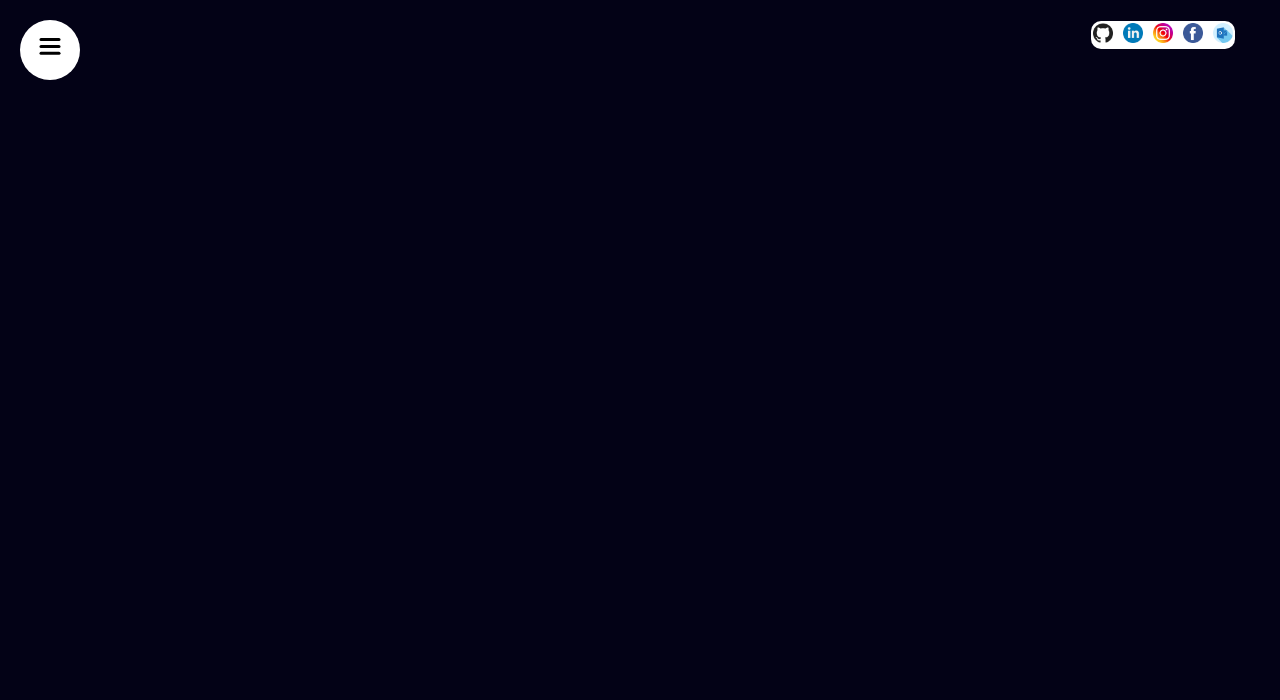
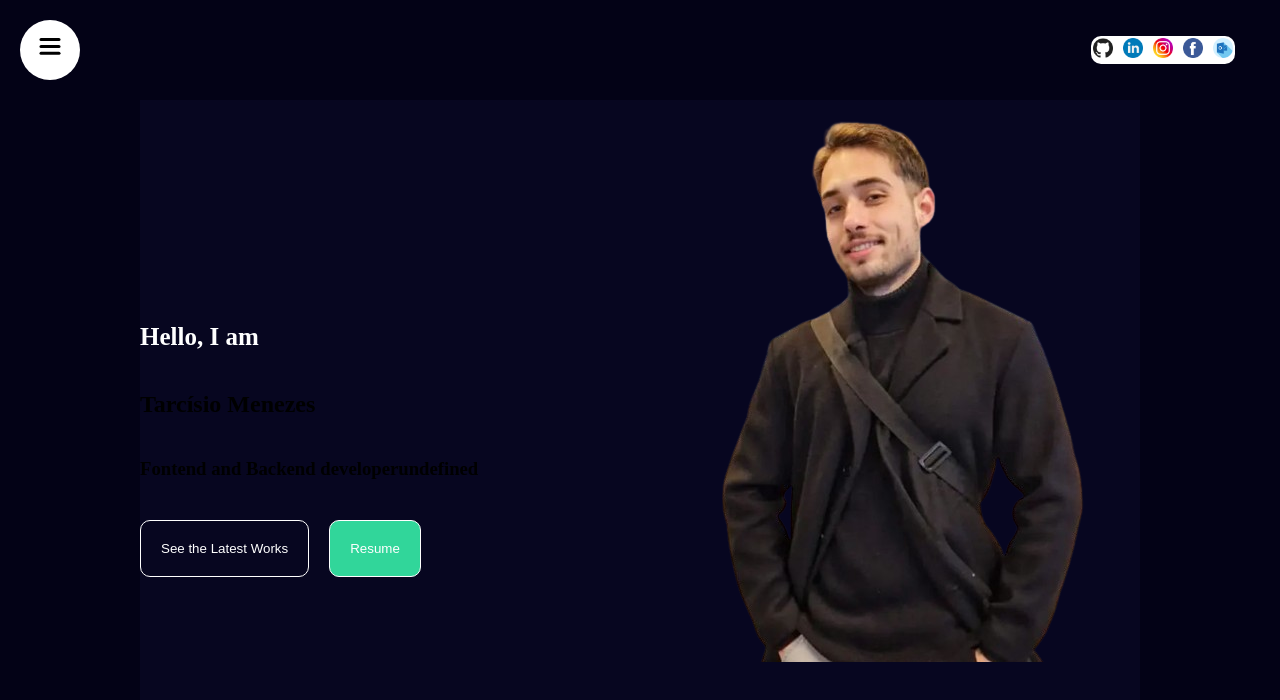
Before and after one commit to tarcisiomenezes2023/my-portfoliov2, a React (Vite) app in the folder portfolio-v2/: page / in a window 1280 px wide. Shown: the top 700 px of the page. Built offline with nearby package versions, Linux system fonts and the light colour scheme.

Commit message:
Hero section desine almost done

```diff
--- a/portfolio-v2/src/components/Hero.jsx
+++ b/portfolio-v2/src/components/Hero.jsx
@@ -1,13 +1,29 @@
-import Navbar from "./Navbar"
+import Navbar from "./Navbar";
+import Typewriter from "./Typewriter";
+import "./Hero.scss";
 
 const Hero = () => {
+  return (
+    <>
+      <Navbar />
+      <div className="hero">
+        <div className="wrapper">
+          <div className="textContainer">
+            <h2>Hello, I am</h2>
+            <h1>Tarcísio Menezes</h1>
+            <h3><Typewriter text="Frontend and Backend developer" /></h3>
+            <div className="buttons">
+              <button>See the Latest Works</button>
+              <button className="resume">Resume</button>
+            </div>
+          </div>
+          <div className="imageContainer">
+            <img src="/img/hero.png" alt="Hero Image" />
+          </div>
+        </div>
+      </div>
+    </>
+  );
+};
 
-  return (
-    <div>
-      <Navbar />
-    </div>
-
-  )
-}
-
-export default Hero
+export default Hero;
--- a/portfolio-v2/src/components/Hero.scss
+++ b/portfolio-v2/src/components/Hero.scss
@@ -0,0 +1,61 @@
+.hero {
+    height: calc(100vh - 100px);
+    overflow: hidden;
+    background-color: rgb(7, 6, 32);
+    position: relative;
+    max-width: 1000px;
+    margin: auto;
+
+    .wrapper {
+        max-width: 1366px;
+        height: 100%;
+        margin: auto;
+
+        .textContainer {
+            height: 100%;
+            display: flex;
+            flex-direction: column;
+            justify-content: center;
+            gap: 40px;
+
+            h2 {
+                font-size: 25px;
+                color: white;
+
+                h1 {
+                    color: rgb(67, 236, 174);
+                    font-size: 40px;
+                    font-weight: bolder;
+                }
+            }
+
+            .buttons {
+                button {
+                    padding: 20px;
+                    border: 1px solid white;
+                    border-radius: 10px;
+                    background-color: transparent;
+                    color: white;
+                    margin-right: 20px;
+                    cursor: pointer;
+                    font-weight: 300;
+                }
+                .resume {
+                    background-color: rgb(49, 214, 154);
+                    font-weight: 500;
+                }
+            }
+
+            img {
+                width: 50px;
+            }
+        }
+    }
+
+    .imageContainer {
+        height: 100%;
+        position: absolute;
+        top: 0;
+        right: 0;
+    }
+}
--- a/portfolio-v2/src/components/Navbar.scss
+++ b/portfolio-v2/src/components/Navbar.scss
@@ -1,5 +1,5 @@
 .navbar {
-    height: 70px;
+    height: 100px;
 
     .wrapper {
         max-width: 1200px;
--- /dev/null
+++ b/portfolio-v2/src/components/Typewriter.jsx
@@ -0,0 +1,37 @@
+import { useEffect, useState } from 'react';
+import { motion } from 'framer-motion';
+import PropTypes from 'prop-types';
+
+const Typewriter = ({ text }) => {
+  const [displayedText, setDisplayedText] = useState('');
+
+  useEffect(() => {
+    let index = 0;
+    const interval = setInterval(() => {
+      setDisplayedText((prev) => prev + text[index]);
+      index++;
+      if (index === text.length) {
+        clearInterval(interval);
+      }
+    }, 100);
+
+    return () => clearInterval(interval);
+  }, [text]);
+
+  return (
+    <motion.span
+      initial={{ opacity: 0 }}
+      animate={{ opacity: 1 }}
+      transition={{ duration: 0.5 }}
+    >
+      {displayedText}
+    </motion.span>
+  );
+};
+
+// Adicionando validação de props com PropTypes
+Typewriter.propTypes = {
+  text: PropTypes.string.isRequired,
+};
+
+export default Typewriter;
--- a/portfolio-v2/src/components/siderbar/Sidebar.scss
+++ b/portfolio-v2/src/components/siderbar/Sidebar.scss
@@ -9,6 +9,7 @@
     justify-content: center;
     background-color: white;
     color: black;
+    z-index: 1;
 
     .bg {
         position: absolute;
@@ -36,7 +37,7 @@
                 transition: 0.2s;
 
                 &:hover {
-                    color: rgb(56, 56, 214);
+                    color: rgb(49, 214, 154);
                 }
             }
         }
```
Also changed, not shown: portfolio-v2/public/img/hero.png (added).
